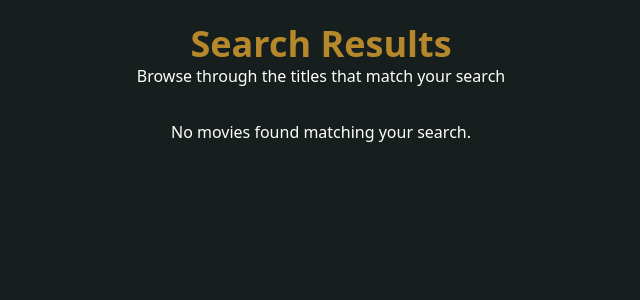
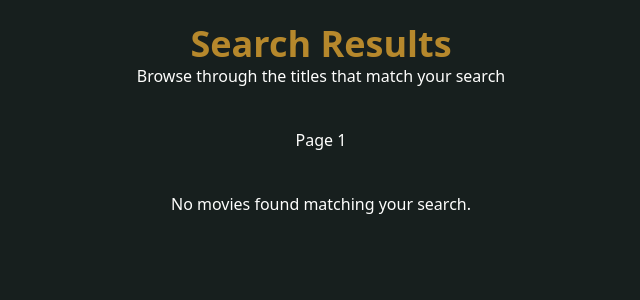
Before and after one commit to SSE-movies/general-app, a Flask app: page /results in a window 1280 px wide. Shown: the part 40-340 px from the top of the page, without its empty margins (319-959 px from the left). Run offline with Flask 3, Linux system fonts and the light colour scheme; the visitor is signed in with stand-in values (Sample User, id 1); data that the repository does not hold is empty.

Commit message:
Added pagination to search page

```diff
--- a/src/search.py
+++ b/src/search.py
@@ -42,12 +42,17 @@ def index():
 @login_required
 def results():
     """
-    Shows filtered search results.
+    Shows filtered search results with pagination
     """
     title_query = request.args.get("title", "")
     type_query = request.args.get("type", "")
     selected_categories = request.args.getlist("categories")
     release_year = request.args.get("release_year", "")
+
+    # Pagination parameters
+    page = request.args.get("page", 1, type=int)
+    results_per_page = 10
+    offset = (page - 1) * results_per_page
 
     try:
         # Get user's watchlist
@@ -65,10 +70,16 @@ def results():
         if release_year:
             query_params["release_year"] = release_year
 
+        # Add pagination parameters
+        query_params["limit"] = results_per_page
+        query_params["offset"] = offset
+
         # Fetch movies
         response = requests.get(MOVIES_API_URL, params=query_params)
         response.raise_for_status()
-        movies_data = response.json().get("movies", [])
+        data = response.json()
+        movies_data = data.get("movies", [])
+        total = data.get("total", 0) # Total number of results
 
         # Transform field names and add watchlist status
         for movie in movies_data:
@@ -79,8 +90,18 @@ def results():
             # Add watchlist status
             movie["in_watchlist"] = movie["showId"] in watchlist_movies
 
+        # Determine if there are next/previous pages
+        has_next = offset + results_per_page < total
+        has_prev = page > 1
+
         return render_template(
-            "results.html", username=username, movies=movies_data
+            "results.html",
+            username=username,
+            movies=movies_data,
+            page=page,
+            has_next=has_next,
+            has_prev=has_prev,
+            total=total,
         )
     except Exception as e:
         logger.error(f"Error fetching results: {e}")
--- a/src/templates/results.html
+++ b/src/templates/results.html
@@ -68,6 +68,29 @@
             {% endfor %}
         </div>
 
+        <!-- Pagination Controls -->
+        <div class="flex justify-center items-center mt-8">
+            {% if has_prev %}
+                <a
+                        href="{{ url_for('search.results', title=request.args.get('title', ''), type=request.args.get('type', ''), categories=request.args.getlist('categories'), release_year=request.args.get('release_year', ''), page=page-1) }}"
+                        class="px-4 py-2 mx-1 bg-golden text-dark-forest rounded hover:bg-opacity-90 transition"
+                >
+                    Previous
+                </a>
+            {% endif %}
+
+            <span class="px-4 py-2 mx-1">Page {{ page }}</span>
+
+            {% if has_next %}
+                <a
+                        href="{{ url_for('search.results', title=request.args.get('title', ''), type=request.args.get('type', ''), categories=request.args.getlist('categories'), release_year=request.args.get('release_year', ''), page=page+1) }}"
+                        class="px-4 py-2 mx-1 bg-golden text-dark-forest rounded hover:bg-opacity-90 transition"
+                >
+                    Next
+                </a>
+            {% endif %}
+        </div>
+
         <!-- No results message -->
         {% if movies|length == 0 %}
             <p class="text-cream text-center mt-8">
```
Lines whose indentation alone changed are shown as unchanged.
